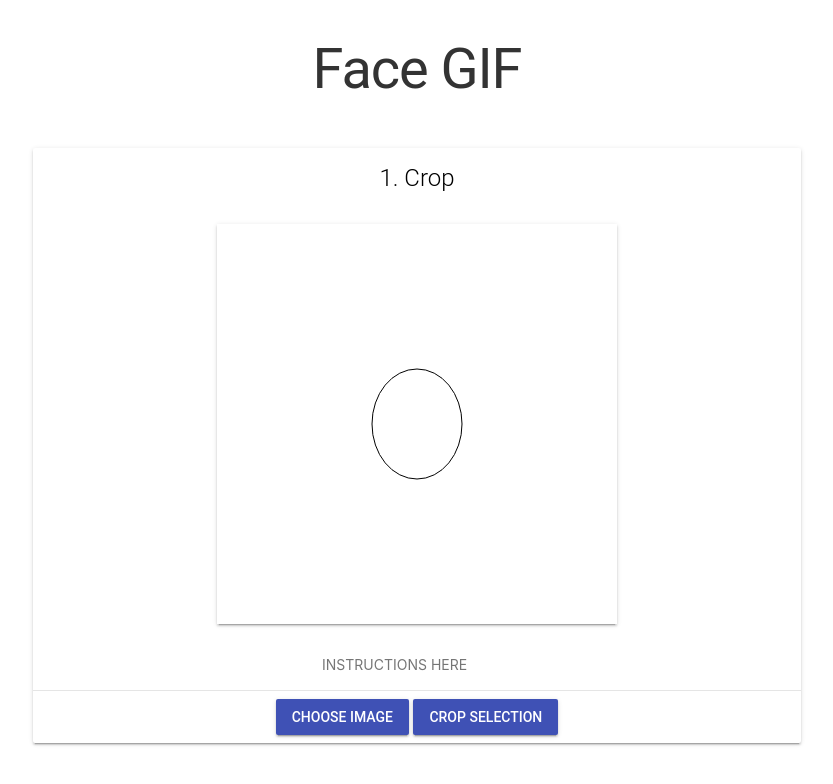
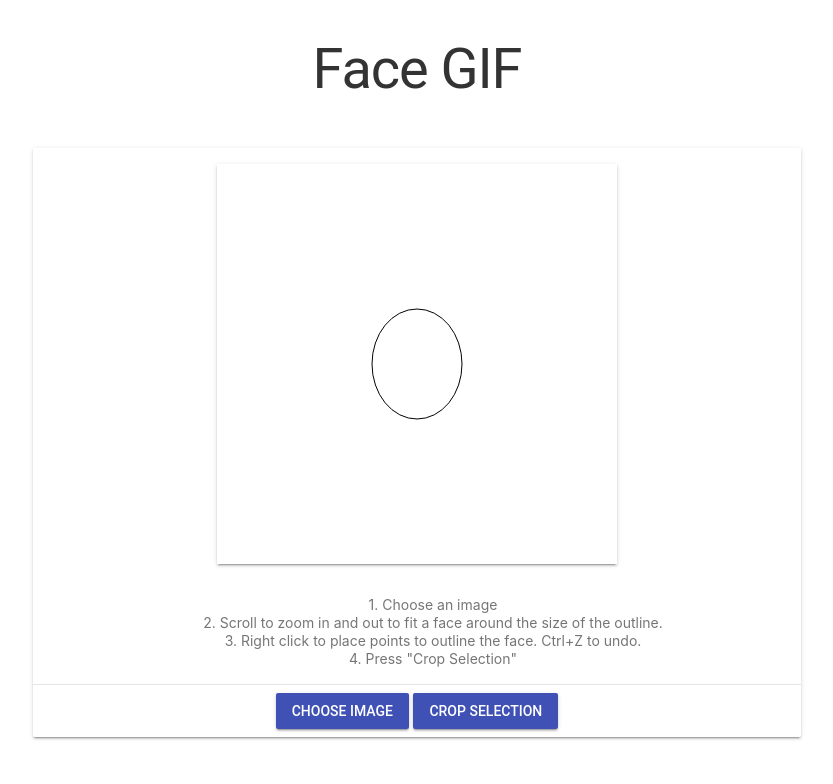
Before and after one commit to kleveland/gif-creator, a Svelte app: page / in a window 1280 px wide. Shown: the top 784 px of the page, without its empty margins (223-1056 px from the left). Built offline with nearby package versions, Linux system fonts and the light colour scheme.

Commit message:
Added comments and exact center positioning

```diff
--- a/src/CustomizeCanvas.svelte
+++ b/src/CustomizeCanvas.svelte
@@ -237,9 +237,6 @@
 </script>
 
 <div class="customize-canvas-container mdl-card mdl-shadow--2dp">
-  <div class="mdl-card__title">
-    <h2 class="mdl-card__title-text">3. Generate</h2>
-  </div>
   <span class="gif-canvas-container">
     <canvas
       id="gifCanvas"
@@ -277,7 +274,11 @@
       <i class="material-icons">add</i>
     </button>
   </div>
-  <div class="mdl-card__supporting-text">INSTRUCTIONS HERE</div>
+  <div class="mdl-card__supporting-text">
+    1. Press + to go forward, - to go backward<br>
+    2. Drag the face around if its not positioned correctly <br>
+  3. Press "Generate" to download!
+  </div>
   <div class="mdl-card__actions mdl-card--border">
     <Button id="goback" onClick={goBackStep} buttonText="Back" />
     <Button id="generate" onClick={generateGif} buttonText="Generate" />
@@ -289,9 +290,6 @@
     width: 100%;
   }
 
-  .mdl-card__title {
-    justify-content: center;
-  }
   .frame-count-container {
     display: flex;
     justify-content: center;
--- a/src/GifList.svelte
+++ b/src/GifList.svelte
@@ -1,20 +1,10 @@
 <script>
   import * as gifList from "./giflist";
-  import Button from './Button.svelte';
   const gifListEntries = Object.entries(gifList);
-  export let selectedOption = 'partyParrot';
-  export let step;
-
-  function submitGif() {
-    step = 2;
-  }
+  export let selectedOption = "partyParrot";
 </script>
 
 <div class="gif-list-container mdl-card mdl-shadow--2dp">
-
-    <div class="mdl-card__title">
-        <h2 class="mdl-card__title-text">2. Pick</h2>
-      </div>
   <ul class="mdl-list">
     {#each gifListEntries as gif, i}
       <li class="mdl-list__item">
@@ -45,14 +35,12 @@
     {/each}
   </ul>
 </div>
+
 <style>
   .gif-list-container {
     width: 100%;
   }
 
-.mdl-card__title {
-    justify-content: center;
-  }
   .gif-preview-image {
     width: 36px;
     height: auto;
--- a/src/ImageImport.svelte
+++ b/src/ImageImport.svelte
@@ -6,6 +6,7 @@
   const ZOOM_DECREASE = 0.05;
   const INIT_WIDTH_CANVAS = 400;
   const POINT_SIZE = 4;
+  const UNDO_KEYCODE = 90;
 
   let fileinput;
 
@@ -26,7 +27,8 @@
     clickOrigPos,
     newWidth,
     newHeight,
-    isDragging = false;
+    isDragging = false,
+    isImageImported = false;
   let points = [];
 
   onMount(() => {
@@ -63,22 +65,25 @@
   function onImageMouseMove(e) {
     canMouseX = parseInt(e.clientX - offsetX);
     canMouseY = parseInt(e.clientY - offsetY);
-    if (isDragging) {
+    if (isDragging && isImageImported) {
       ctx.clearRect(0, 0, canvas.width, canvas.height);
       position = {
         x: imageOrigPos.x - (clickOrigPos.x - canMouseX),
         y: imageOrigPos.y - (clickOrigPos.y - canMouseY),
       };
-      ctx.drawImage(rawImageObj, position.x, position.y, newWidth, newHeight);
-      drawOutline();
+      // ctx.drawImage(rawImageObj, position.x, position.y, newWidth, newHeight);
+      // drawOutline();
+      refreshFrame();
     }
   }
 
   function onScroll(e) {
     e.preventDefault();
+    if (isImageImported) {
       const zoomMagnitude = zoomLevel >= 1 ? ZOOM_INCREASE : ZOOM_DECREASE;
       const zoomDelta = zoomMagnitude * (checkScrollDirectionIsUp(e) ? 1 : -1);
       setZoom(zoomLevel + zoomDelta);
+    }
   }
 
   function checkScrollDirectionIsUp(event) {
@@ -92,6 +97,7 @@
     console.log("current mouse pos", canMouseX, canMouseY);
     console.log("current image pos", position.x, position.y);
     if (
+      isImageImported &&
       e.button === 0 &&
       canMouseX > position.x &&
       canMouseY > position.y &&
@@ -105,12 +111,21 @@
     }
   }
 
+  function onKeyDown(e) {
+    if (e.keyCode === UNDO_KEYCODE) {
+      console.log("undo");
+      points.pop();
+      console.log(points);
+
+      refreshFrame();
+    }
+  }
+
   function onImageMouseUp(e) {
     canMouseX = parseInt(e.clientX - offsetX);
     canMouseY = parseInt(e.clientY - offsetY);
     isDragging = false;
-    if (e.button === 1 && imageObj)
-      setImageLoad(canvas.toDataURL("image/jpeg"));
+    if (isImageImported && e.button === 1 && imageObj) refreshFrame();
   }
 
   function onImageMouseOut(e) {
@@ -121,12 +136,21 @@
 
   function onImageRightClick(e) {
     e.preventDefault();
+    if (isImageImported) {
       console.log("adding pointer");
 
       //store the points on mousedown
       const point = { x: e.offsetX, y: e.offsetY };
       points.push(point);
 
+      drawFullPointPath();
+    }
+  }
+
+  function refreshFrame() {
+    ctx.clearRect(0, 0, canvas.width, canvas.height);
+    ctx.drawImage(rawImageObj, position.x, position.y, newWidth, newHeight);
+    drawOutline();
     drawFullPointPath();
   }
 
@@ -188,13 +212,14 @@
           canvas.height,
           true
         );
+        isImageImported = true;
         setOffsets();
       };
     };
   }
 
   function setImageLoad(
-    imageSrc,
+    imageSrc = canvas.toDataURL("image/jpeg"),
     width = newWidth,
     height = newHeight,
     newImageObj = false,
@@ -248,7 +273,7 @@
     let rightMost = 0;
     let bottomMost = 0;
     for (let i = 0; i < points.length; i++) {
-      const {x, y} = points[i];
+      const { x, y } = points[i];
 
       if (x < leftMost) leftMost = x;
       if (y < topMost) topMost = y;
@@ -282,10 +307,8 @@
   }
 </script>
 
+<svelte:window on:keydown={onKeyDown} />
 <div class="image-import-container mdl-card mdl-shadow--2dp">
-  <div class="mdl-card__title">
-    <h2 class="mdl-card__title-text">1. Crop</h2>
-  </div>
   <div>
     <canvas
       id="cropCanvas"
@@ -299,7 +322,12 @@
       on:mouseout={onImageMouseOut}
     />
   </div>
-  <div class="mdl-card__supporting-text">INSTRUCTIONS HERE</div>
+  <div class="mdl-card__supporting-text">
+      1. Choose an image<br>
+        2. Scroll to zoom in and out to fit a face around the size of the outline. <br>
+      3. Right click to place points to outline the face. Ctrl+Z to undo.<br>
+      4. Press "Crop Selection"
+  </div>
   <div class="mdl-card__actions mdl-card--border">
     <button
       class="mdl-button mdl-js-button mdl-button--raised mdl-js-ripple-effect mdl-button--colored"
@@ -333,9 +361,11 @@
     width: 100%;
     margin: auto;
   }
-  .mdl-card__title {
-    justify-content: center;
+
+  .mdl-card__supporting-text {
+    width: 100%;
   }
+
   canvas {
     box-shadow: 0 2px 2px 0 rgb(0 0 0 / 14%), 0 3px 1px -2px rgb(0 0 0 / 20%),
       0 1px 5px 0 rgb(0 0 0 / 12%);
```
Also changed, not shown: public/build/bundle.css, public/build/bundle.js, 1 other file (tests, documents, lock files or other folders). Lines whose indentation alone changed are shown as unchanged.
